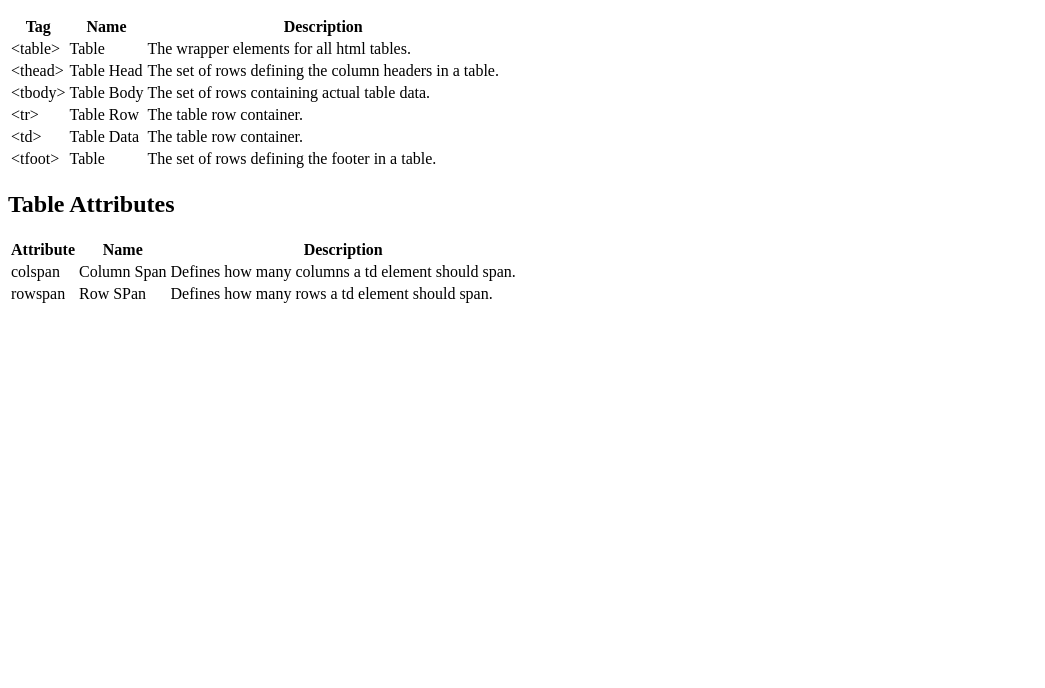
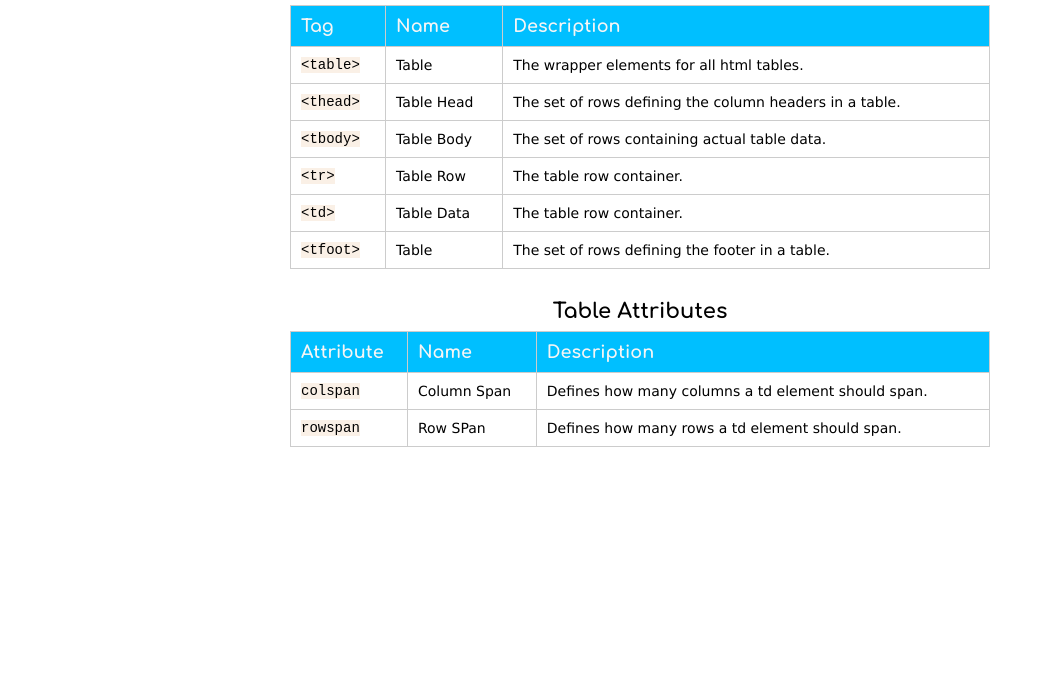
Before and after one commit to sogalipeau/amazing-website, a plain HTML site: page index.html in a window 1280 px wide. Shown: the part 112-800 px from the top of the page, without its empty margins (0-1045 px from the left). Drawn offline with Linux system fonts and the light colour scheme.

Commit message:
update index.html

```diff
--- a/index.html
+++ b/index.html
@@ -8,7 +8,7 @@
 	<meta name="description" content="Web Design Tutorials">
 	<meta http-equiv="refresh" content="30">
 	<meta http-equiv="X-UA-Compatible" content="IE=edge">
-	<!-- <link href="./styles.css" rel="stylesheet" type="text/css"> -->
+	<link href="./styles.css" rel="stylesheet" type="text/css">
 	<link
 		href="https://fonts.googleapis.com/css2?family=Advent+Pro&family=Comfortaa:wght@300;400;500;700&family=Roboto&display=swap"
 		rel="stylesheet">
```
